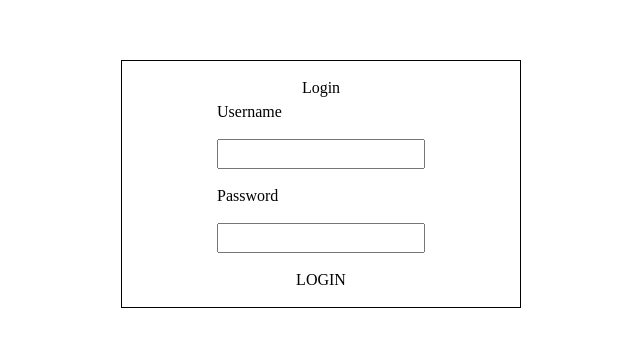
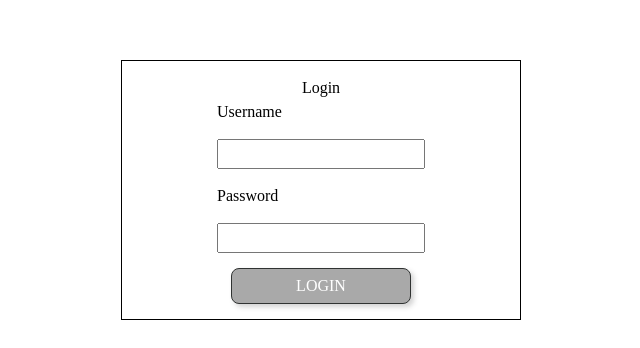
Before and after one commit to SergeyKovalchuk2086/react-starter-kit, a React (Create React App) app: page /auth in a window 1280 px wide. Shown: the part 140-488 px from the top of the page, without its empty margins (319-959 px from the left). Built offline with nearby package versions, Linux system fonts and the light colour scheme.

Commit message:
feature/33383 add base-btn

```diff
--- /dev/null
+++ b/src/components/ui/BaseBtn/index.tsx
@@ -0,0 +1,25 @@
+import React from 'react'
+import s from './styles.module.scss'
+
+const BaseBtn = (props: React.ButtonHTMLAttributes<HTMLButtonElement>) => {
+  const {
+    children,
+    className,
+    type = 'button',
+    onClick,
+    ...attr
+  } = props
+
+  return (
+    <button
+      type={type}
+      className={`${className} ${s.baseBtn}`}
+      onClick={onClick}
+      {...attr}
+    >
+      {children}
+    </button>
+  )
+}
+
+export default BaseBtn
--- /dev/null
+++ b/src/components/ui/BaseBtn/styles.module.scss
@@ -0,0 +1,17 @@
+.baseBtn {
+  display: block;
+  width: 100%;
+  padding: 5px 10px;
+  border: 1px solid rgb(48, 51, 50);
+  border-radius: 8px;
+  background-color: darkgrey;
+  color: white;
+  box-shadow: 3px 3px 5px rgba(81, 81, 81, 0.25);
+  transition: background-color .4s;
+  &:hover {
+    background-color: rgb(146, 146, 146);
+  }
+  &:active {
+    transform: scale(0.95);
+  }
+}
--- a/src/pages/Auth/index.tsx
+++ b/src/pages/Auth/index.tsx
@@ -5,6 +5,7 @@ import style from './styles.module.scss'
 import stores from '../../store';
 import { useNavigate } from 'react-router';
 import { appRoutes } from '../../configs';
+import BaseBtn from '../../components/ui/BaseBtn';
 
 const initialValues = {
   username: '',
@@ -34,7 +35,7 @@ const Auth = () => {
           validationSchema={validationAuthSchema}
         >
           {({ values, errors, touched, handleChange, handleBlur, isValid, handleSubmit, dirty }: any): JSX.Element => (
-            <div className={style.content}>
+            <form onSubmit={handleSubmit} className={style.content}>
                 <div className={style.content__body}>
                     <p>Login</p>
                     <div className={style.content__body_username}>
@@ -59,15 +60,9 @@ const Auth = () => {
                         />
                     </div>
                     {touched.password && errors.password && <div className={style.content__body_error}>{errors.password}</div>}
-                    <button
-                        disabled={!isValid && !dirty}
-                        onClick={handleSubmit}
-                        type='submit'
-                    >
-                        LOGIN
-                    </button>
+                    {<BaseBtn type='submit' disabled={!isValid && !dirty} className={style.content__btn}>LOGIN</BaseBtn>}
                 </div>
-            </div>
+            </form>
             )}
         </Formik>
       </div>
--- a/src/pages/Auth/styles.module.scss
+++ b/src/pages/Auth/styles.module.scss
@@ -29,7 +29,8 @@
             font-size: 12px;
         }
     }
-        & button {
+        &__btn {
+            max-width: 180px;
             margin-top: 15px;
         }
 }
```
